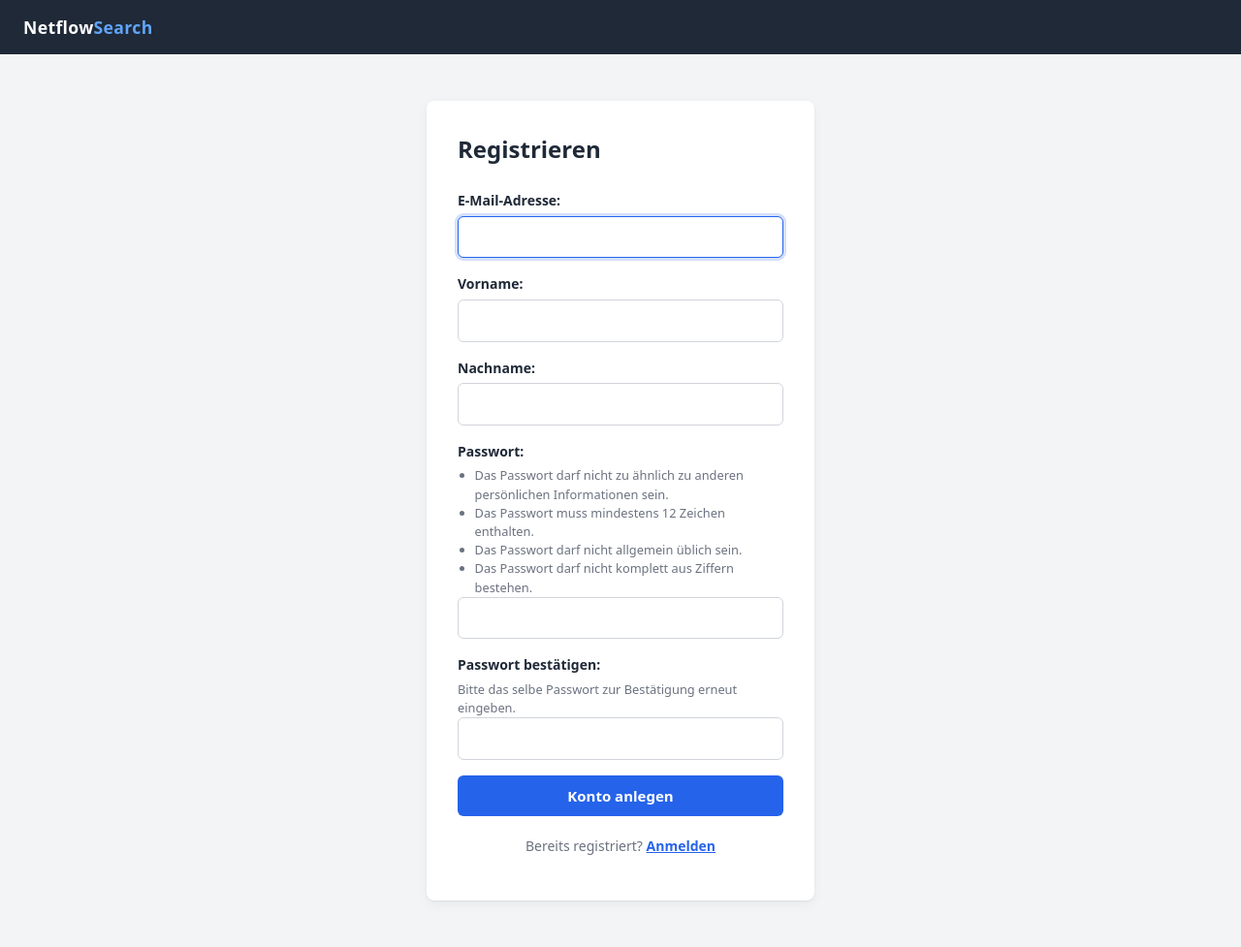
After one commit to Ozinho78/NetflowSearch, a Django app: page /accounts/register/ in a window 1280 px wide. The commit adds this page. Shown: the whole page at 97% size. Run offline with Django 5.2, Linux system fonts and the light colour scheme.

Commit message:
Etappe 2.2: Registrierung mit Passwortregeln, Duplikatprüfung, Domain-Whitelist

```diff
--- a/accounts/forms.py
+++ b/accounts/forms.py
@@ -1,5 +1,11 @@
 from django.contrib.auth.forms import AdminUserCreationForm, UserChangeForm
-
+from django import forms
+from django.conf import settings
+from django.contrib.auth.forms import (
+    AdminUserCreationForm,
+    BaseUserCreationForm,
+    UserChangeForm,
+)
 from .models import User
 
 
@@ -27,3 +33,42 @@ class CustomUserChangeForm(UserChangeForm):
     class Meta:
         model = User
         fields = ("email", "first_name", "last_name")
+
+
+class RegistrationForm(BaseUserCreationForm):
+    """Selbstregistrierung im Frontend.
+
+    BaseUserCreationForm bringt mit:
+      - password1 / password2 inkl. Abgleich
+      - validate_password() gegen AUTH_PASSWORD_VALIDATORS (min. 12 Zeichen usw.)
+      - Hilfetext mit den Passwortregeln
+      - save(): hasht das Passwort per set_password()
+    """
+
+    class Meta:
+        model = User
+        fields = ("email", "first_name", "last_name")
+
+    def __init__(self, *args, **kwargs):
+        super().__init__(*args, **kwargs)
+        # Klarnamen sind Pflicht – wichtig fürs spätere Audit-Log
+        self.fields["first_name"].required = True
+        self.fields["last_name"].required = True
+        # Browser/Passwortmanager korrekt unterstützen
+        self.fields["email"].widget.attrs["autocomplete"] = "email"
+        self.fields["password1"].widget.attrs["autocomplete"] = "new-password"
+        self.fields["password2"].widget.attrs["autocomplete"] = "new-password"
+
+    def clean_email(self):
+        """Feld-Validierung für 'email' (Namensschema: clean_<feldname>)."""
+        email = self.cleaned_data["email"].strip().lower()
+
+        # 🛠️ 8: Domain-Whitelist – hier einbauen (siehe Aufgabe unten)
+
+        # Befund 1: Duplikat VOR dem Speichern erkennen, case-insensitive
+        if User.objects.filter(email__iexact=email).exists():
+            raise forms.ValidationError(
+                "Für diese E-Mail-Adresse existiert bereits ein Konto.",
+                code="duplicate_email",
+            )
+        return email
--- a/accounts/templates/accounts/login.html
+++ b/accounts/templates/accounts/login.html
@@ -13,5 +13,8 @@
       <input type="hidden" name="next" value="{{ next }}" />
       <button type="submit" class="btn btn-primary btn-block">Anmelden</button>
     </form>
+      <p class="auth-footer">
+    Noch kein Konto? <a href="{% url 'accounts:register' %}">Registrieren</a>
+  </p>
   </div>
 {% endblock %}
--- /dev/null
+++ b/accounts/templates/accounts/register.html
@@ -0,0 +1,17 @@
+{% extends "base.html" %}
+
+{% block title %}Registrieren – NetflowSearch{% endblock %}
+
+{% block content %}
+<div class="card auth-card">
+  <h1>Registrieren</h1>
+  <form method="post" novalidate>
+    {% csrf_token %}
+    {{ form.as_div }}
+    <button type="submit" class="btn btn-primary btn-block">Konto anlegen</button>
+  </form>
+  <p class="auth-footer">
+    Bereits registriert? <a href="{% url 'accounts:login' %}">Anmelden</a>
+  </p>
+</div>
+{% endblock %}
--- a/accounts/urls.py
+++ b/accounts/urls.py
@@ -1,7 +1,8 @@
 from django.contrib.auth import views as auth_views
 from django.urls import path
 
-# Namespace: im Template {% url 'accounts:login' %} statt nur 'login'
+from . import views
+
 app_name = "accounts"
 
 urlpatterns = [
@@ -9,9 +10,10 @@ urlpatterns = [
         "login/",
         auth_views.LoginView.as_view(
             template_name="accounts/login.html",
-            redirect_authenticated_user=True,   # Eingeloggte nicht erneut zum Login
+            redirect_authenticated_user=True,
         ),
         name="login",
     ),
     path("logout/", auth_views.LogoutView.as_view(), name="logout"),
+    path("register/", views.RegisterView.as_view(), name="register"),   # NEU
 ]
--- a/accounts/views.py
+++ b/accounts/views.py
@@ -1,3 +1,33 @@
-from django.shortcuts import render
+from django.contrib import messages
+from django.shortcuts import redirect
+from django.urls import reverse_lazy
+from django.views.generic import CreateView
 
-# Create your views here.
+from .forms import RegistrationForm
+
+
+class RegisterView(CreateView):
+    """GET: leeres Formular anzeigen. POST: validieren, bei Erfolg User anlegen."""
+
+    form_class = RegistrationForm
+    template_name = "accounts/register.html"
+    success_url = reverse_lazy("accounts:login")
+
+    def dispatch(self, request, *args, **kwargs):
+        # dispatch() läuft vor get()/post() – eingeloggte User brauchen keine Registrierung
+        if request.user.is_authenticated:
+            return redirect("home")
+        return super().dispatch(request, *args, **kwargs)
+
+    def form_valid(self, form):
+        # Wird nur aufgerufen, wenn form.is_valid() True ist
+        user = form.save(commit=False)   # Objekt bauen, Passwort hashen, noch NICHT speichern
+        user.is_active = False           # Login erst nach Bestätigung (Etappe 2.3)
+        user.save()
+        self.object = user
+
+        messages.success(
+            self.request,
+            "Ihr Konto wurde angelegt und muss noch aktiviert werden.",
+        )
+        return redirect(self.get_success_url())
--- a/static/css/app.css
+++ b/static/css/app.css
@@ -104,6 +104,17 @@ main {
 .auth-card h1 {
   margin: 0 0 1.5rem;
   font-size: 1.5rem;
+}
+
+.auth-footer {
+  margin-top: 1.25rem;
+  text-align: center;
+  font-size: 0.875rem;
+  color: var(--muted);
+}
+.auth-footer a {
+  color: var(--primary);
+  font-weight: 600;
 }
 
 /* ---------- Formulare (passend zu Djangos form.as_div) ---------- */
```
Also changed, not shown: config/settings.py (+8 -0 lines).
